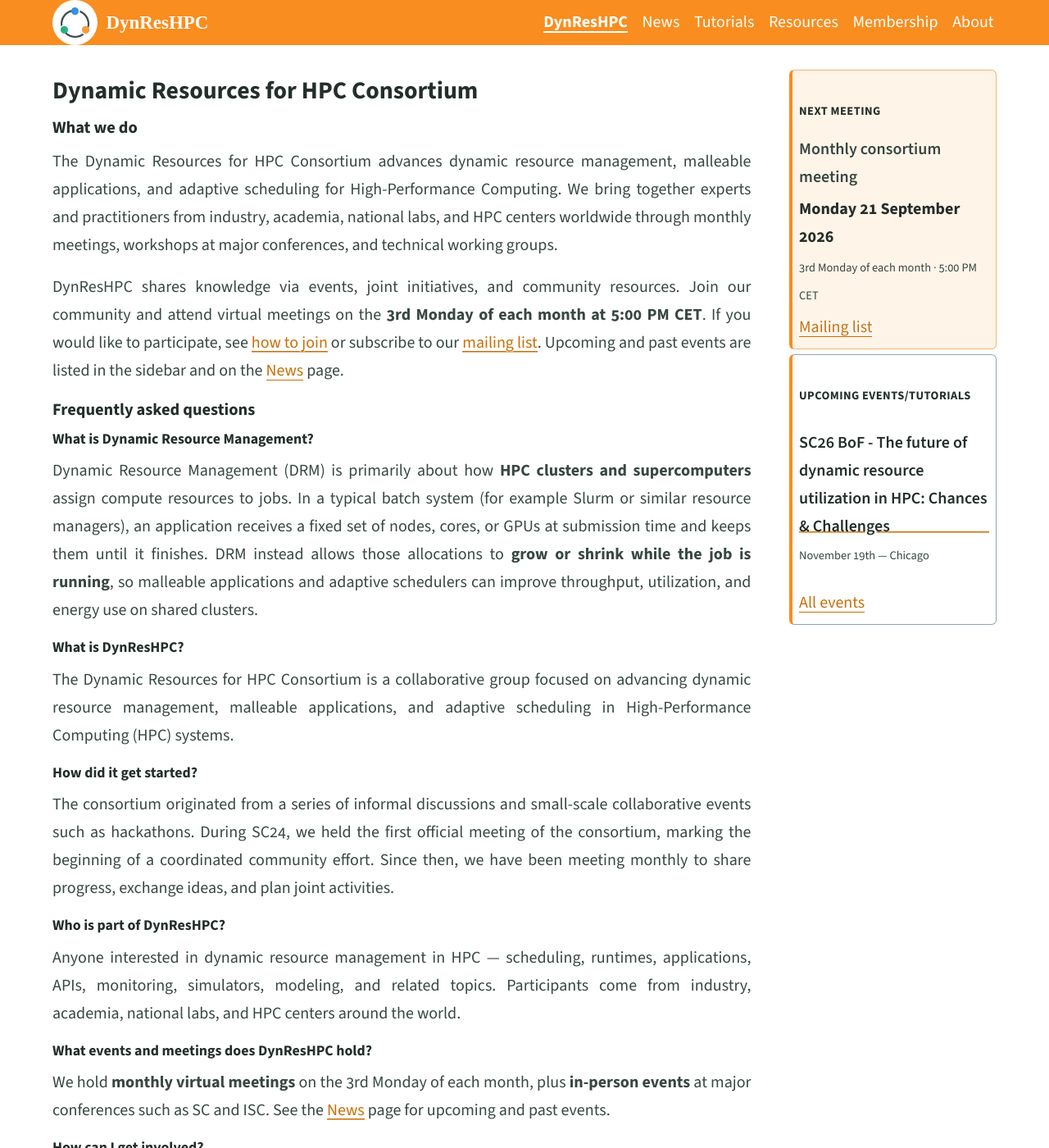
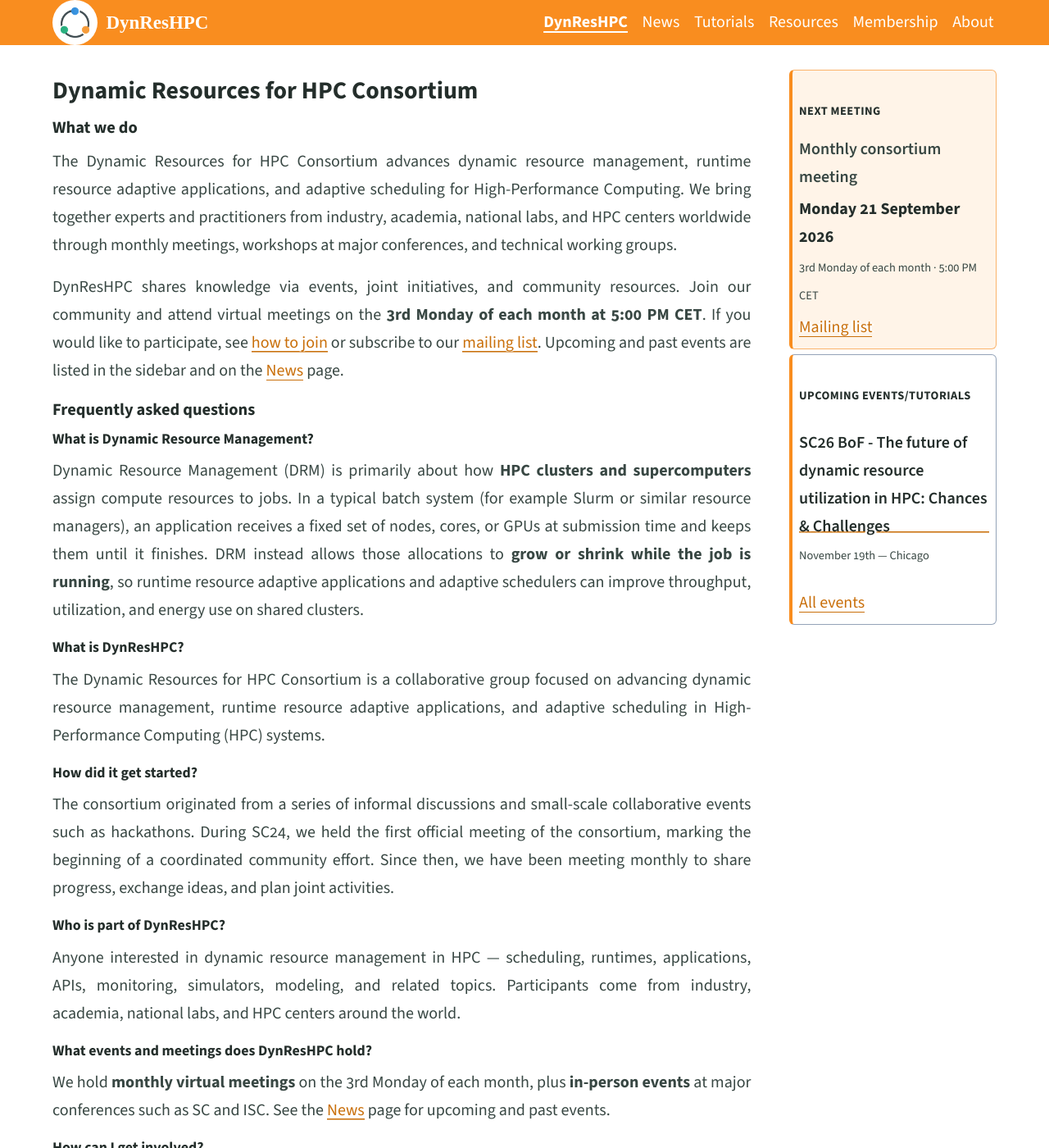
Before and after one commit to dynreshpc/dynreshpc.github.io, a Jekyll site: the page built from index.md, in a window 1280 px wide and 1400 px high. Shown: the whole window at 82% size. Built offline with Jekyll 4.4.1, drawn with Linux system fonts in a browser that asks for light colours.

Commit message:
updates on dynres

```diff
--- a/index.md
+++ b/index.md
@@ -1,12 +1,12 @@
 ---
 title: Dynamic Resources for HPC Consortium
-description: The Dynamic Resources for HPC Consortium advances dynamic resource management, malleable applications, and adaptive scheduling in High-Performance Computing systems.
+description: The Dynamic Resources for HPC Consortium advances dynamic resource management, runtime resource adaptive applications, and adaptive scheduling in High-Performance Computing systems.
 aside: true
 ---
 
 ### What we do
 
-The Dynamic Resources for HPC Consortium advances dynamic resource management, malleable applications, and adaptive scheduling for High-Performance Computing. We bring together experts and practitioners from industry, academia, national labs, and HPC centers worldwide through monthly meetings, workshops at major conferences, and technical working groups.
+The Dynamic Resources for HPC Consortium advances dynamic resource management, runtime resource adaptive applications, and adaptive scheduling for High-Performance Computing. We bring together experts and practitioners from industry, academia, national labs, and HPC centers worldwide through monthly meetings, workshops at major conferences, and technical working groups.
 
 DynResHPC shares knowledge via events, joint initiatives, and community resources. Join our community and attend virtual meetings on the **3rd Monday of each month at 5:00 PM CET**. If you would like to participate, see [how to join](/membership/) or subscribe to our [mailing list](https://groups.google.com/g/dynres). Upcoming and past events are listed in the sidebar and on the [News](/news/) page.
 
@@ -14,11 +14,11 @@
 
 #### What is Dynamic Resource Management?
 
-Dynamic Resource Management (DRM) is primarily about how **HPC clusters and supercomputers** assign compute resources to jobs. In a typical batch system (for example Slurm or similar resource managers), an application receives a fixed set of nodes, cores, or GPUs at submission time and keeps them until it finishes. DRM instead allows those allocations to **grow or shrink while the job is running**, so malleable applications and adaptive schedulers can improve throughput, utilization, and energy use on shared clusters.
+Dynamic Resource Management (DRM) is primarily about how **HPC clusters and supercomputers** assign compute resources to jobs. In a typical batch system (for example Slurm or similar resource managers), an application receives a fixed set of nodes, cores, or GPUs at submission time and keeps them until it finishes. DRM instead allows those allocations to **grow or shrink while the job is running**, so runtime resource adaptive applications and adaptive schedulers can improve throughput, utilization, and energy use on shared clusters.
 
 #### What is DynResHPC?
 
-The Dynamic Resources for HPC Consortium is a collaborative group focused on advancing dynamic resource management, malleable applications, and adaptive scheduling in High-Performance Computing (HPC) systems.
+The Dynamic Resources for HPC Consortium is a collaborative group focused on advancing dynamic resource management, runtime resource adaptive applications, and adaptive scheduling in High-Performance Computing (HPC) systems.
 
 #### How did it get started?
 The consortium originated from a series of informal discussions and small-scale collaborative events such as hackathons.
```
Also changed, not shown: about.md (+5 -1 lines), membership.md (+1 -1 lines).
